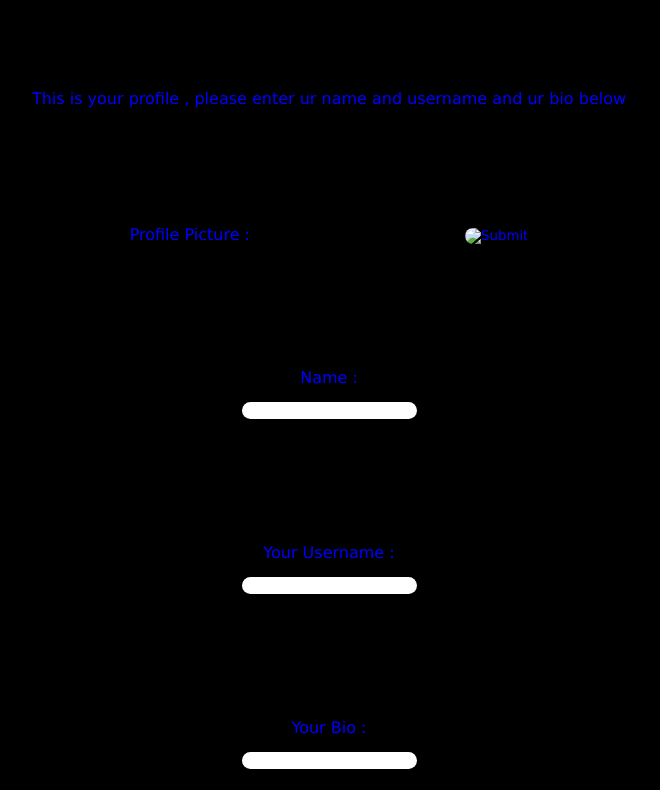
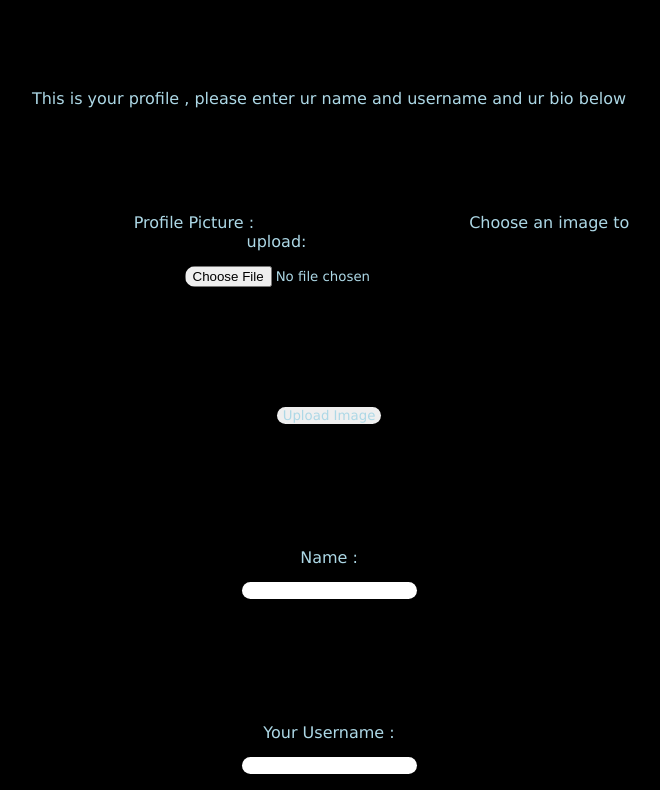
Before and after one commit to Simp4Samhith/chingchongFEWDproject, a plain HTML site: page index.html in a window 1280 px wide. Shown: the part 84-874 px from the top of the page, without its empty margins (311-971 px from the left). Drawn offline with Linux system fonts and the light colour scheme.

Commit message:
Update index.html

```diff
--- a/index.html
+++ b/index.html
@@ -14,7 +14,7 @@
 		margin-bottom:105px;
 		margin-left:105px;
 		margin-right:105px;
-		color : blue;
+		color : lightblue;
 		bgcolor : yellow;
 	  }
 
@@ -28,7 +28,10 @@
 	<p> This is your profile , please enter ur name and username and ur bio below </p>
 	<form>
 	<label> Profile Picture : </label>
-	<input type="image" name = "image1">
+	<label for="imageUpload">Choose an image to upload:</label>
+        <input type="file" id="imageUpload" name="image" accept="image/*">
+        <input type="submit" value="Upload Image">
+
 <br></br>
 	<label> Name : </label>
 	<input type = "text" name = "urname">
```
